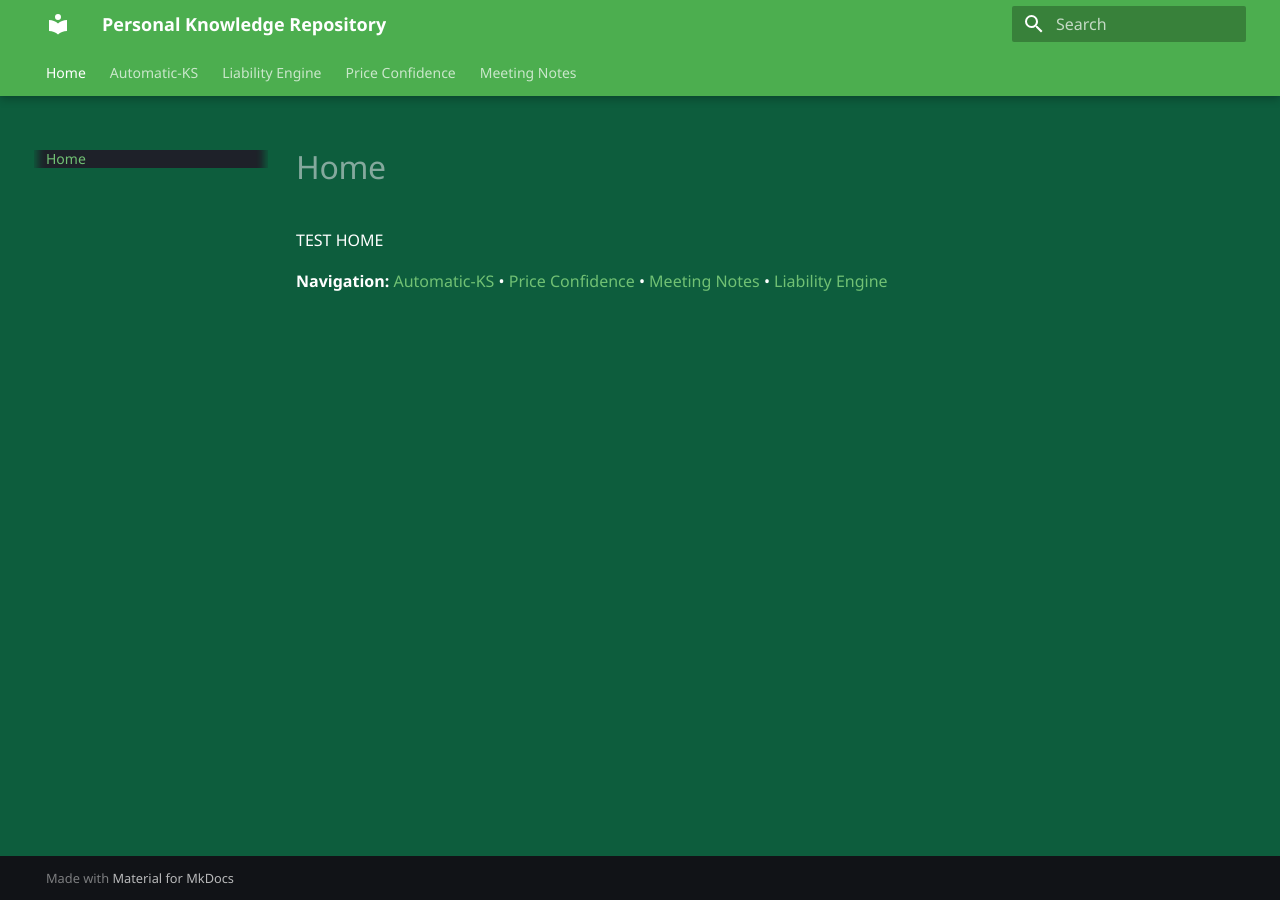
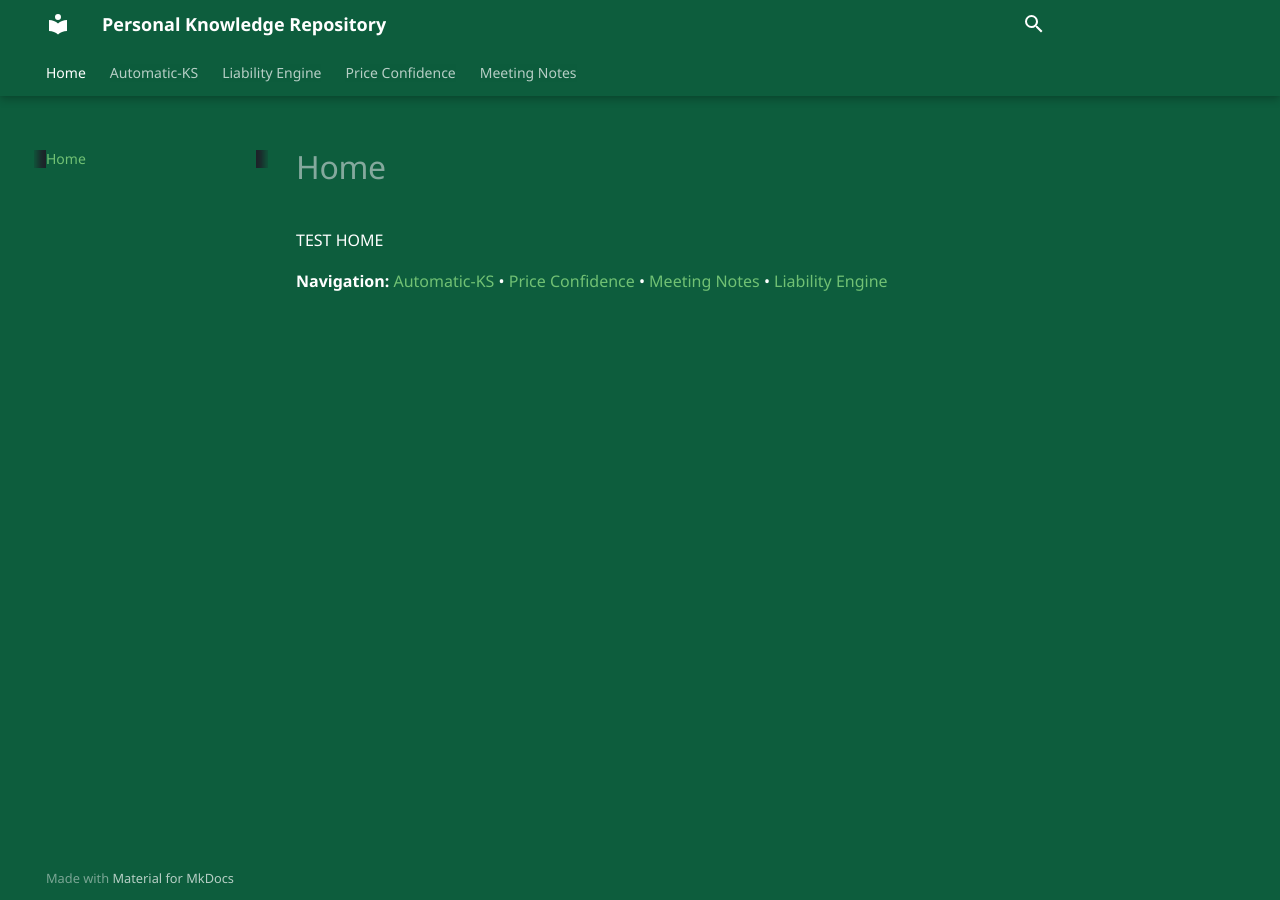
Before and after one commit to MiguelGomes2/pages-mgomes, an MkDocs documentation site: the page built from docs/index.md, in a window 1280 px wide. Built offline with MkDocs 1.6.1 and Material for MkDocs 9.7.7, drawn with Linux system fonts in a browser that asks for light colours; some web fonts are replaced.

Commit message:
Restore working extrahead version

```diff
--- a/docs/overrides/main.html
+++ b/docs/overrides/main.html
@@ -1,13 +1,14 @@
 {% extends "base.html" %}
 
-{% block styles %}
+{% block extrahead %}
   {{ super() }}
   <style>
-    :root {
-      --md-primary-fg-color: #0d5d3d;
-      --md-primary-bg-color: #0d5d3d;
-    }
     body, html { background-color: #0d5d3d !important; }
+    * { background-color: #0d5d3d !important; }
     .md-content { color: #ffffff !important; }
+    .md-nav__title { display: none !important; }
+    .md-search__input::placeholder { color: transparent !important; }
+    .md-search__input { font-size: 0 !important; }
+    .md-search__input::before { content: "" !important; font-size: 16px; }
   </style>
 {% endblock %}
```
